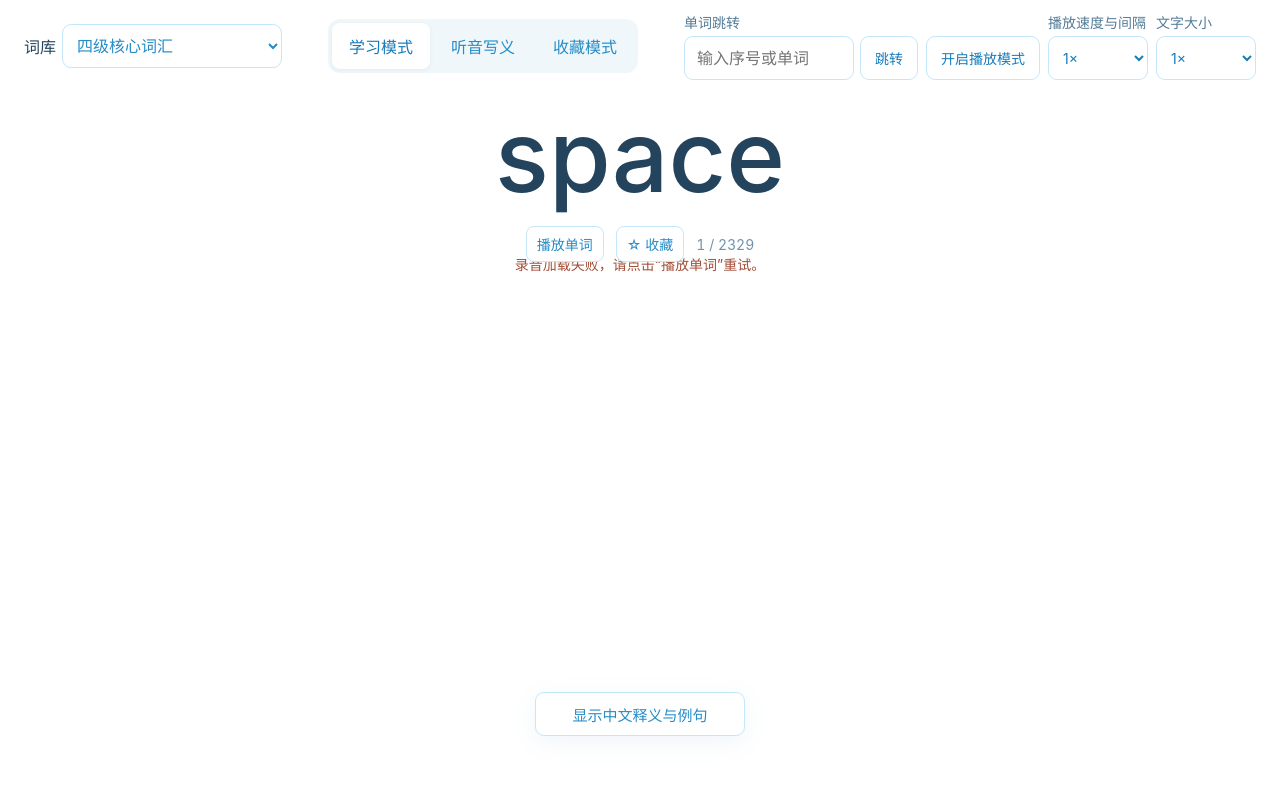
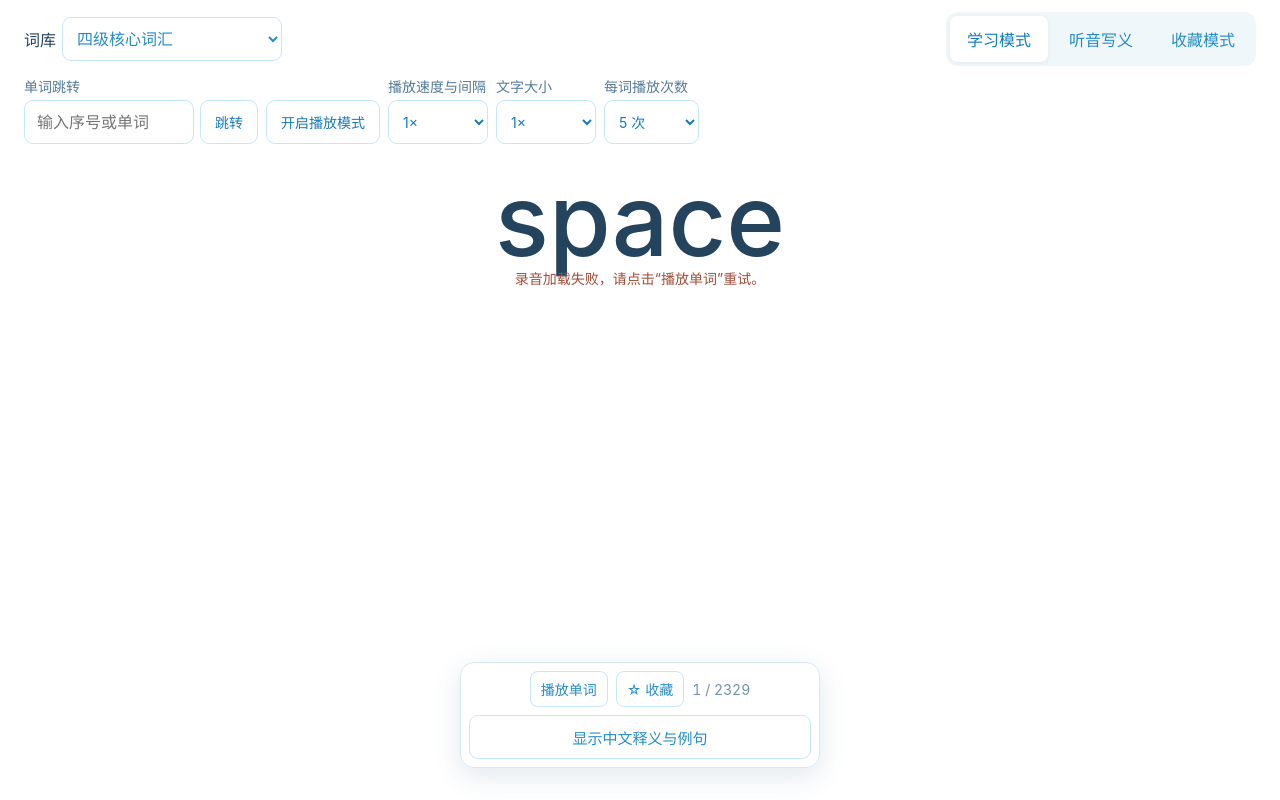
Before and after one commit to clearlove8888/Aword, a Vue app: page / in a window 1280 px wide. Built offline with nearby package versions, Linux system fonts and the light colour scheme.

Commit message:
feat: Add repeat count functionality for audio playback and enhance UI for word actions

```diff
--- a/src/App.vue
+++ b/src/App.vue
@@ -309,6 +309,17 @@ const revealed = ref(selectedLibrary.value === 'cet4-listening-1000')
 const playMode = ref(false)
 const playbackRate = ref(1)
 const speedOptions = [0.75, 1, 1.25, 1.5, 2]
+const repeatCountOptions = [1, 2, 3, 4, 5, 6, 7, 8, 9, 10]
+const repeatCountStorageKey = 'aword-playback-repeat-count-v1'
+function readRepeatCount() {
+  try {
+    const saved = Number(localStorage.getItem(repeatCountStorageKey))
+    return repeatCountOptions.includes(saved) ? saved : 5
+  } catch {
+    return 5
+  }
+}
+const repeatCount = ref(readRepeatCount())
 const baseReplayDelay = 400
 const textScale = ref(1)
 const textScaleOptions = [0.75, 1, 1.25, 1.5]
@@ -503,6 +514,12 @@ function updatePlaybackRate() {
   if (replayTimer) scheduleReplay()
 }
 
+function updateRepeatCount() {
+  if (!repeatCountOptions.includes(repeatCount.value)) repeatCount.value = 5
+  playCount = 0
+  try { localStorage.setItem(repeatCountStorageKey, String(repeatCount.value)) } catch { /* Keep the setting usable for this session. */ }
+}
+
 function playNextFormWord() {
   const word = queuedFormWords.shift()
   if (!word || !audio) return false
@@ -542,7 +559,7 @@ function handleAudioEnded() {
   }
   if (playMode.value) {
     playCount += 1
-    if (playCount >= 5) {
+    if (playCount >= repeatCount.value) {
       playCount = 0
       if (!activeWords.value.length) return
       index.value = (index.value + 1) % activeWords.value.length
@@ -749,7 +766,7 @@ onBeforeUnmount(() => {
 <template>
   <main
     class="word-page has-toolbar"
-    :class="{ 'dictation-page': dictation }"
+    :class="{ 'has-study-actions': !dictation && current, 'dictation-page': dictation }"
     aria-label="单词学习"
     :style="displayStyle"
     @touchstart.passive="handleTouchStart"
@@ -796,6 +813,12 @@ onBeforeUnmount(() => {
             <option v-for="scale in textScaleOptions" :key="scale" :value="scale">{{ scale }}×</option>
           </select>
         </label>
+        <label class="repeat-control">
+          <span>每词播放次数</span>
+          <select v-model.number="repeatCount" @change="updateRepeatCount" aria-label="每词播放次数">
+            <option v-for="count in repeatCountOptions" :key="count" :value="count">{{ count }} 次</option>
+          </select>
+        </label>
         <p v-if="jumpMessage" class="jump-message" role="status">{{ jumpMessage }}</p>
       </form>
     </header>
@@ -811,16 +834,7 @@ onBeforeUnmount(() => {
         </span>
       </div>
     </section>
-    <div v-if="!dictation && current" class="word-meta study-meta">
-      <button type="button" class="audio-toggle" @click="replayWord">播放单词</button>
-      <button type="button" class="favorite-toggle" :class="{ active: isCurrentFavorite }"
-        :aria-pressed="isCurrentFavorite" @click="toggleFavorite">
-        <span aria-hidden="true">{{ isCurrentFavorite ? '★' : '☆' }}</span>
-        {{ isCurrentFavorite ? '取消收藏' : '收藏' }}
-      </button>
-      <span class="word-number">{{ index + 1 }} / {{ activeWords.length }}</span>
-    </div>
-    <div v-else-if="dictation && current" class="word-meta dictation-meta">
+    <div v-if="dictation && current" class="word-meta dictation-meta">
       <button type="button" class="audio-toggle" :aria-pressed="playing" @click="togglePause">{{ playing ? '暂停发音' : '播放发音' }}</button>
       <button type="button" class="favorite-toggle" :class="{ active: isCurrentFavorite }" :aria-pressed="isCurrentFavorite" @click="toggleFavorite">
         <span aria-hidden="true">{{ isCurrentFavorite ? '★' : '☆' }}</span>{{ isCurrentFavorite ? '取消收藏' : '收藏' }}
@@ -833,9 +847,20 @@ onBeforeUnmount(() => {
       <h1>暂无收藏单词</h1>
       <p>切换到学习模式，在顶部点击“收藏”添加单词。</p>
     </section>
-    <button v-if="!dictation && current" class="reveal-button" @click="toggleReveal">
-      {{ revealed ? '隐藏释义与例句' : '显示中文释义与例句' }}
-    </button>
+    <div v-if="!dictation && current" class="study-bottom-actions">
+      <div class="word-meta study-meta">
+        <button type="button" class="audio-toggle" @click="replayWord">播放单词</button>
+        <button type="button" class="favorite-toggle" :class="{ active: isCurrentFavorite }"
+          :aria-pressed="isCurrentFavorite" @click="toggleFavorite">
+          <span aria-hidden="true">{{ isCurrentFavorite ? '★' : '☆' }}</span>
+          {{ isCurrentFavorite ? '取消收藏' : '收藏' }}
+        </button>
+        <span class="word-number">{{ index + 1 }} / {{ activeWords.length }}</span>
+      </div>
+      <button type="button" class="reveal-button" @click="toggleReveal">
+        {{ revealed ? '隐藏释义与例句' : '显示中文释义与例句' }}
+      </button>
+    </div>
     <section v-if="dictation && current" class="dictation-panel">
       <div class="answer-context">
         <div class="quiz-prompt">
--- a/src/style.css
+++ b/src/style.css
@@ -472,6 +472,7 @@ button, input, select, textarea { font: inherit; -webkit-tap-highlight-color: tr
 .more-panel button { padding: 9px 14px; color: #167bb9; cursor: pointer; }
 .more-panel .mode-toggle[aria-pressed="true"] { background: #e3f4ff; border-color: #63b9ec; }
 .more-panel .speed-control,
+.more-panel .repeat-control,
 .more-panel .size-control { display: grid; gap: 4px; }
 .more-panel select { padding: 7px 30px 7px 10px; color: #167bb9; cursor: pointer; }
 .more-panel .jump-message { flex-basis: 100%; }
@@ -492,28 +493,29 @@ button, input, select, textarea { font: inherit; -webkit-tap-highlight-color: tr
   flex-wrap: wrap;
   justify-content: center;
   align-items: center;
-  gap: 7px;
+  gap: 8px;
   width: min(100%, 900px);
-  margin: 12px auto 0;
+  margin: 14px auto 0;
   color: #526f82;
-  font-size: 13px;
+  font-size: 15px;
 }
 .word-forms-title {
   color: #315a75;
+  font-size: 16px;
   font-weight: 650;
 }
 .word-form-chip {
   display: inline-flex;
   align-items: baseline;
-  gap: 5px;
-  padding: 5px 9px;
+  gap: 6px;
+  padding: 7px 11px;
   border: 1px solid #d4e9f5;
   border-radius: 999px;
   background: #f8fcff;
-  line-height: 1.35;
+  line-height: 1.45;
 }
-.word-form-chip strong { color: #1f648d; font-size: 14px; }
-.word-form-chip span { color: #657f91; }
+.word-form-chip strong { color: #1f648d; font-size: 17px; }
+.word-form-chip span { min-width: 0; color: #657f91; overflow-wrap: anywhere; }
 .listening-word-forms { gap: 10px; margin-top: 16px; font-size: 19px; }
 .listening-word-forms .word-forms-title { color: #24445e; font-size: 19px; }
 .listening-word-forms .word-form-chip { gap: 8px; padding: 8px 12px; border-radius: 8px; }
@@ -529,6 +531,44 @@ button, input, select, textarea { font: inherit; -webkit-tap-highlight-color: tr
   flex-wrap: wrap;
 }
 .study-meta { margin-top: 14px; }
+.word-page.has-study-actions { padding-bottom: calc(160px + env(safe-area-inset-bottom)); }
+.study-bottom-actions {
+  position: absolute;
+  z-index: 5;
+  left: 50%;
+  bottom: max(32px, calc(env(safe-area-inset-bottom) + 20px));
+  transform: translateX(-50%);
+  display: grid;
+  justify-items: center;
+  gap: 8px;
+  width: min(calc(100% - 48px), 360px);
+  padding: 8px;
+  border: 1px solid #d4e9f5;
+  border-radius: 14px;
+  background: rgba(255, 255, 255, .97);
+  box-shadow: 0 8px 28px rgba(42, 102, 137, .14);
+}
+.study-bottom-actions .study-meta {
+  position: static;
+  order: initial;
+  width: 100%;
+  margin: 0;
+  display: flex;
+  justify-content: center;
+  align-items: center;
+  flex-wrap: nowrap;
+  gap: 8px;
+}
+.study-bottom-actions .reveal-button {
+  position: static;
+  left: auto;
+  bottom: auto;
+  transform: none;
+  width: 100%;
+  min-width: 0;
+  min-height: 44px;
+  box-shadow: none;
+}
 .word-details { color: #304f66; }
 .listening-summary-section { display: grid; text-align: center; }
 .listening-meaning-list { display: grid; gap: 8px; }
@@ -708,9 +748,12 @@ button, input, select, textarea { font: inherit; -webkit-tap-highlight-color: tr
   .jump-control input { width: 100%; }
   .more-panel .mode-toggle { grid-column: 1 / -1; width: 100%; max-width: none; white-space: nowrap; }
   .more-panel .speed-control,
+  .more-panel .repeat-control,
   .more-panel .size-control { display: grid; align-content: end; min-width: 0; }
   .more-panel .speed-control span,
+  .more-panel .repeat-control span,
   .more-panel .size-control span { font-size: 13px; }
+  .more-panel .repeat-control { grid-column: 1 / -1; }
   .more-panel select { width: 100%; min-width: 0; }
   .more-panel .jump-message { grid-column: 1 / -1; }
   .word-stage { margin-top: 2px; }
@@ -723,17 +766,18 @@ button, input, select, textarea { font: inherit; -webkit-tap-highlight-color: tr
     overflow: visible;
   }
   .word-forms {
-    gap: 6px;
-    margin-top: 10px;
-    font-size: 12px;
+    gap: 7px;
+    margin-top: 12px;
+    font-size: 14px;
   }
-  .word-forms-title { flex-basis: 100%; text-align: center; }
+  .word-forms-title { flex-basis: 100%; font-size: 16px; text-align: center; }
   .word-form-chip {
-    gap: 4px;
+    gap: 5px;
     max-width: 100%;
-    padding: 5px 8px;
+    padding: 6px 10px;
   }
-  .word-form-chip strong { font-size: 13px; }
+  .word-form-chip strong { font-size: 16px; }
+  .word-form-chip span { font-size: 14px; }
   .listening-word-forms { gap: 7px; margin-top: 12px; font-size: 16px; }
   .listening-word-forms .word-forms-title { flex: 0 0 auto; font-size: 16px; }
   .listening-word-forms .word-form-chip { gap: 5px; padding: 6px 8px; }
@@ -755,6 +799,12 @@ button, input, select, textarea { font: inherit; -webkit-tap-highlight-color: tr
     font-size: 13px;
   }
   .study-meta { margin: 8px 0 0; }
+  .word-page.has-study-actions { padding-bottom: calc(156px + env(safe-area-inset-bottom)); }
+  .study-bottom-actions {
+    position: fixed;
+    bottom: max(12px, env(safe-area-inset-bottom));
+    width: min(calc(100% - 32px), 360px);
+  }
   .word-meta .audio-toggle,
   .word-meta .favorite-toggle {
     min-height: 44px;
```
Also changed, not shown: 1 other file (tests, documents, lock files or other folders).
